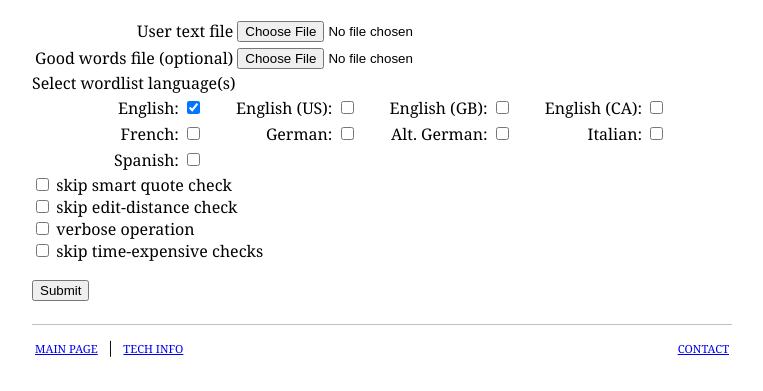
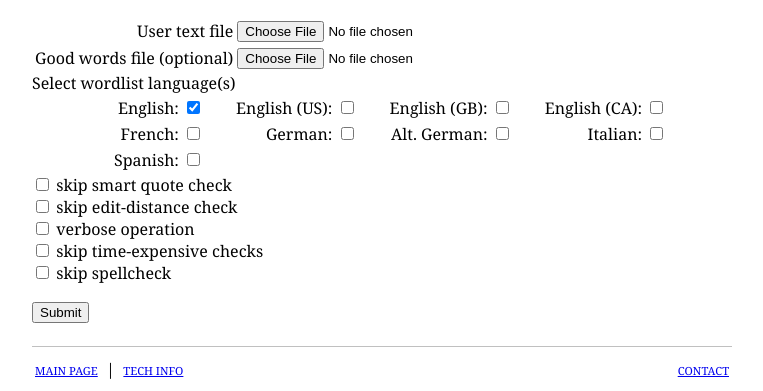
Before and after one commit to DistributedProofreaders/ppwb, a PHP site: page /pptext.php in a window 1280 px wide. Shown: the part 508-899 px from the top of the page, without its empty margins (258-1021 px from the left). Before the commit the page ends 865 px from the top, so only its background shows below. Run offline with PHP 8.4, Linux system fonts and the light colour scheme.

Commit message:
option to skip spell-check added

```diff
--- a/pptext.php
+++ b/pptext.php
@@ -77,7 +77,10 @@ Left click to view or right click the link to download the results.</p>
     <label for="ver">verbose operation</label><br/>
 
     <input type="checkbox" name="skipx" value="Yes" id="skipx" autocomplete="off">
-    <label for="sqc">skip time-expensive checks</label><br/>
+    <label for="skipx">skip time-expensive checks</label><br/>
+
+    <input type="checkbox" name="skipspell" value="Yes" id="skipspell" autocomplete="off">
+    <label for="skipspell">skip spellcheck</label><br/>
 
     <div style='margin-top:1em; margin-bottom:0em;'><input type="submit" value="Submit" name="upload"/></div>
 
```
Also changed, not shown: pptext-action.php (+7 -1 lines).
